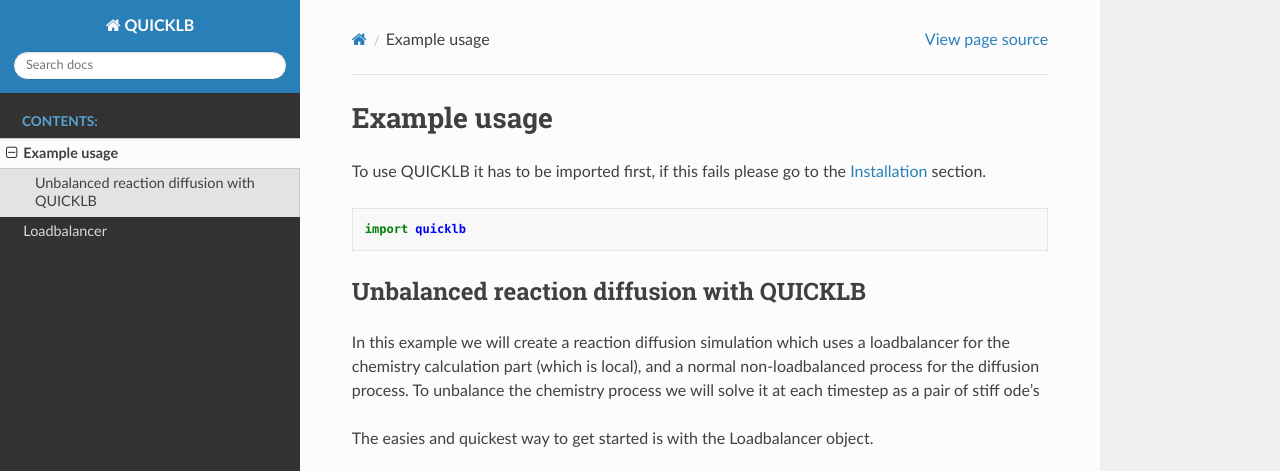
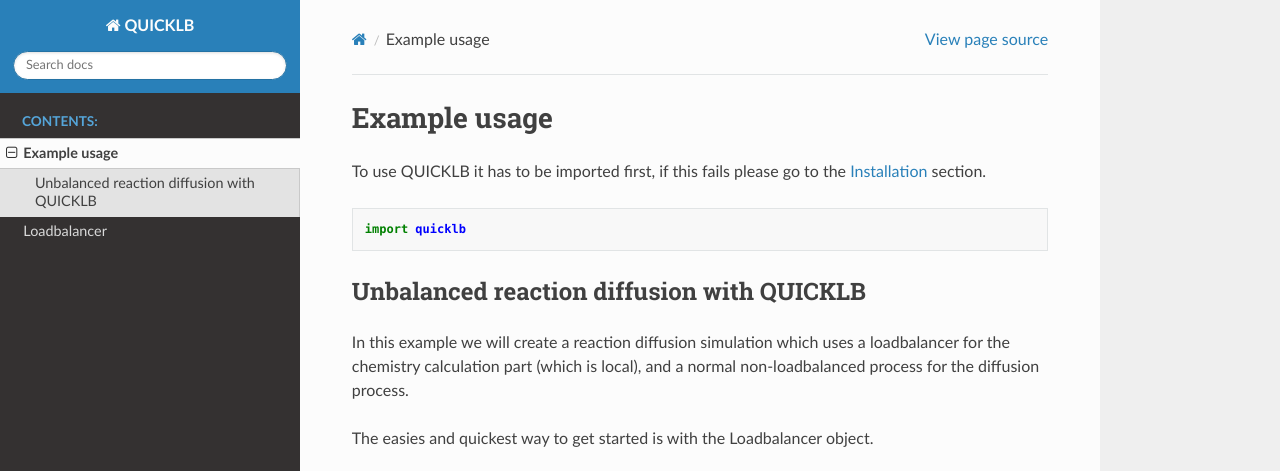
Before and after one commit to NLESC-JCER/QUICKLB, a Sphinx documentation site: the page built from docs/examples.rst, in a window 1280 px wide and 900 px high, cut to the strip 0-471 px from the top of the window. Built offline with Sphinx 7.4.7 and the Read the Docs theme 2.0.0, drawn with Linux system fonts in a browser that asks for light colours.

Commit message:
removed wrong sentence

```diff
--- a/docs/examples.rst
+++ b/docs/examples.rst
@@ -16,9 +16,7 @@ Unbalanced reaction diffusion with QUICKLB
 
 In this example we will create a reaction diffusion simulation which uses a
 loadbalancer for the chemistry calculation part (which is local), and a normal
-non-loadbalanced process for the diffusion process. To unbalance the chemistry
-process we will solve it at each timestep as a pair of stiff ode's
-
+non-loadbalanced process for the diffusion process.
 
 The easies and quickest way to get started is with the Loadbalancer object.
 
```
